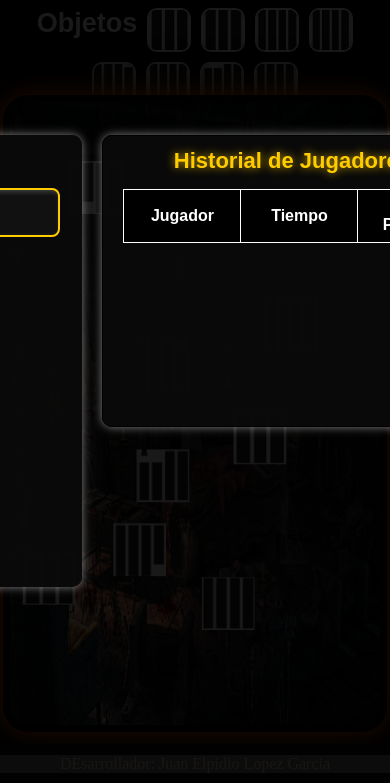
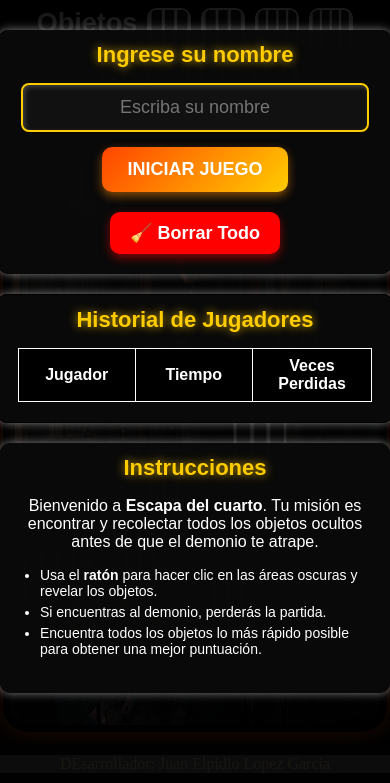
Before and after one commit to juanel2804/Casa-del-Terror, a plain HTML site: page index.html in a window 390 px wide. Shown: the part 61-844 px from the top of the page. Drawn offline with Linux system fonts and the light colour scheme.

Commit message:
prototipo 2 con responsividad

```diff
--- a/css/style.css
+++ b/css/style.css
@@ -117,6 +117,26 @@ h2{
     transition: all 0.3s ease-in-out;
 }
 
+/* 📱 RESPONSIVIDAD PARA MÓVILES Y TABLETS */
+@media (max-width: 1024px) {
+    .start-content {
+        flex-direction: column; /* Apilar los elementos en pantallas pequeñas */
+        align-items: center;
+    }
+
+    .start-container,
+    .score-container,
+    .instructions-container {
+        width: 90%; /* Ocupar más espacio en pantallas pequeñas */
+        max-width: 400px; /* Evitar que sean demasiado grandes */
+    }
+
+    /* 🎮 Ajustar tamaño de botones */
+    .buttons-container button {
+        font-size: 18px;
+        padding: 12px 20px;
+    }
+}
 /* Efecto de iluminación al pasar el mouse */
 .start-container:hover,
 .score-container:hover,
```
